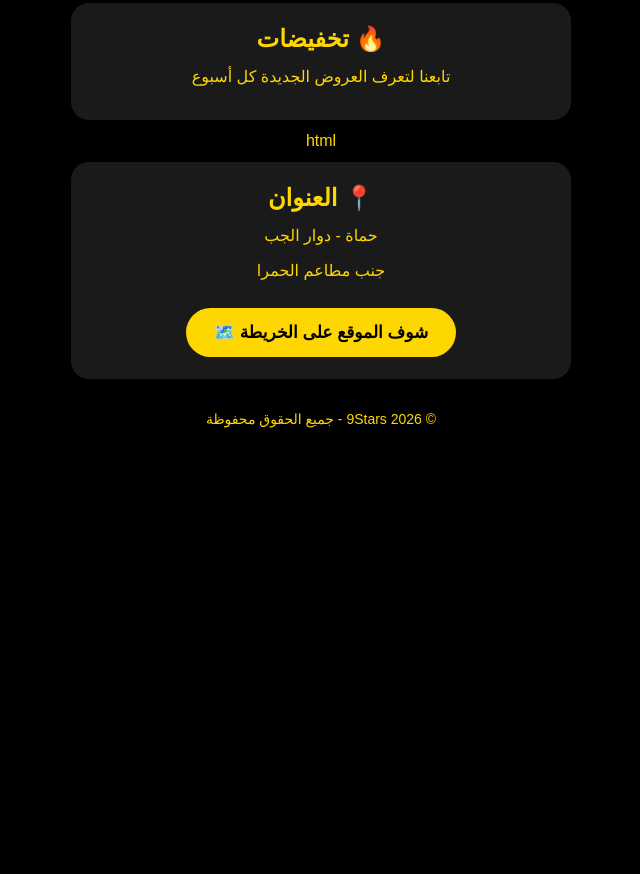
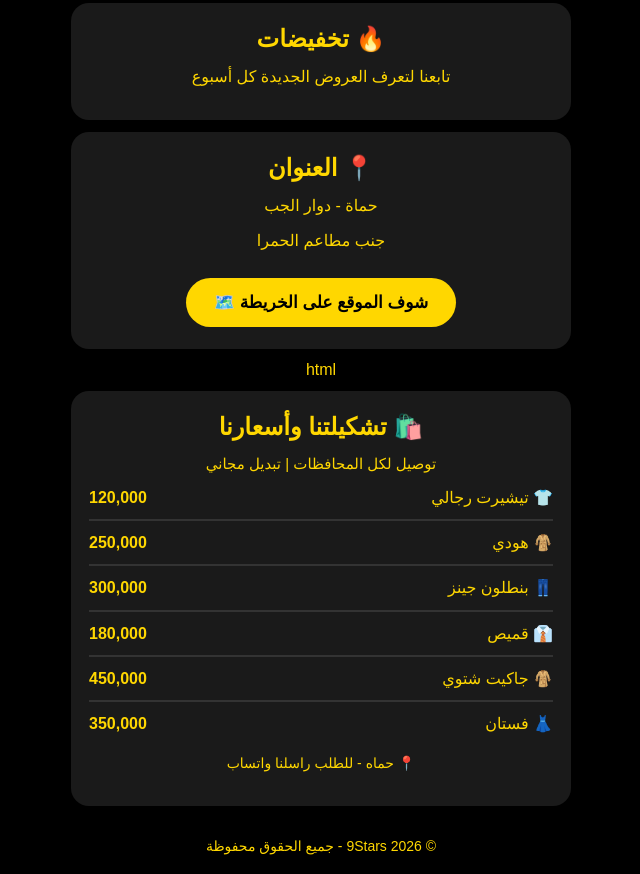
Before and after one commit to AHMAD59120/MMA, a plain HTML site: page index.html in a window 1280 px wide. Shown: the part 959-1833 px from the top of the page, without its empty margins (319-959 px from the left). Before the commit the page ends 1406 px from the top, so only its background shows below. Drawn offline with Linux system fonts and the light colour scheme.

Commit message:
Enhance product section with details and pricing
Added product listings and delivery information.

```diff
--- a/index.html
+++ b/index.html
@@ -60,7 +60,7 @@ html<a class="btn" href="https://wa.me/240222244118">واتساب مهدي 📱<
 </div>
 
 
-html<div class="box">
+<div class="box">
 <h2>📍 العنوان</h2>
 <p>حماة - دوار الجب</p>
 <p>جنب مطاعم الحمرا</p>
@@ -69,7 +69,25 @@ html<div class="box">
 
 
 
+html<div class="box">
+<h2>🛍️ تشكيلتنا وأسعارنا</h2>
+<p style="font-size:15px">توصيل لكل المحافظات | تبديل مجاني</p>
 
+<div style="text-align:right">
+<p>👕 تيشيرت رجالي <b style="float:left">120,000</b></p>
+<hr style="border:1px solid #333">
+<p>🧥 هودي <b style="float:left">250,000</b></p>
+<hr style="border:1px solid #333">
+<p>👖 بنطلون جينز <b style="float:left">300,000</b></p>
+<hr style="border:1px solid #333">
+<p>👔 قميص <b style="float:left">180,000</b></p>
+<hr style="border:1px solid #333">
+<p>🧥 جاكيت شتوي <b style="float:left">450,000</b></p>
+<hr style="border:1px solid #333">
+<p>👗 فستان <b style="float:left">350,000</b></p>
+</div>
+<p style="font-size:14px;margin-top:15px">📍 حماه - للطلب راسلنا واتساب</p>
+</div>
 <footer>© 2026 9Stars - جميع الحقوق محفوظة</footer>
 
 </body>
```
